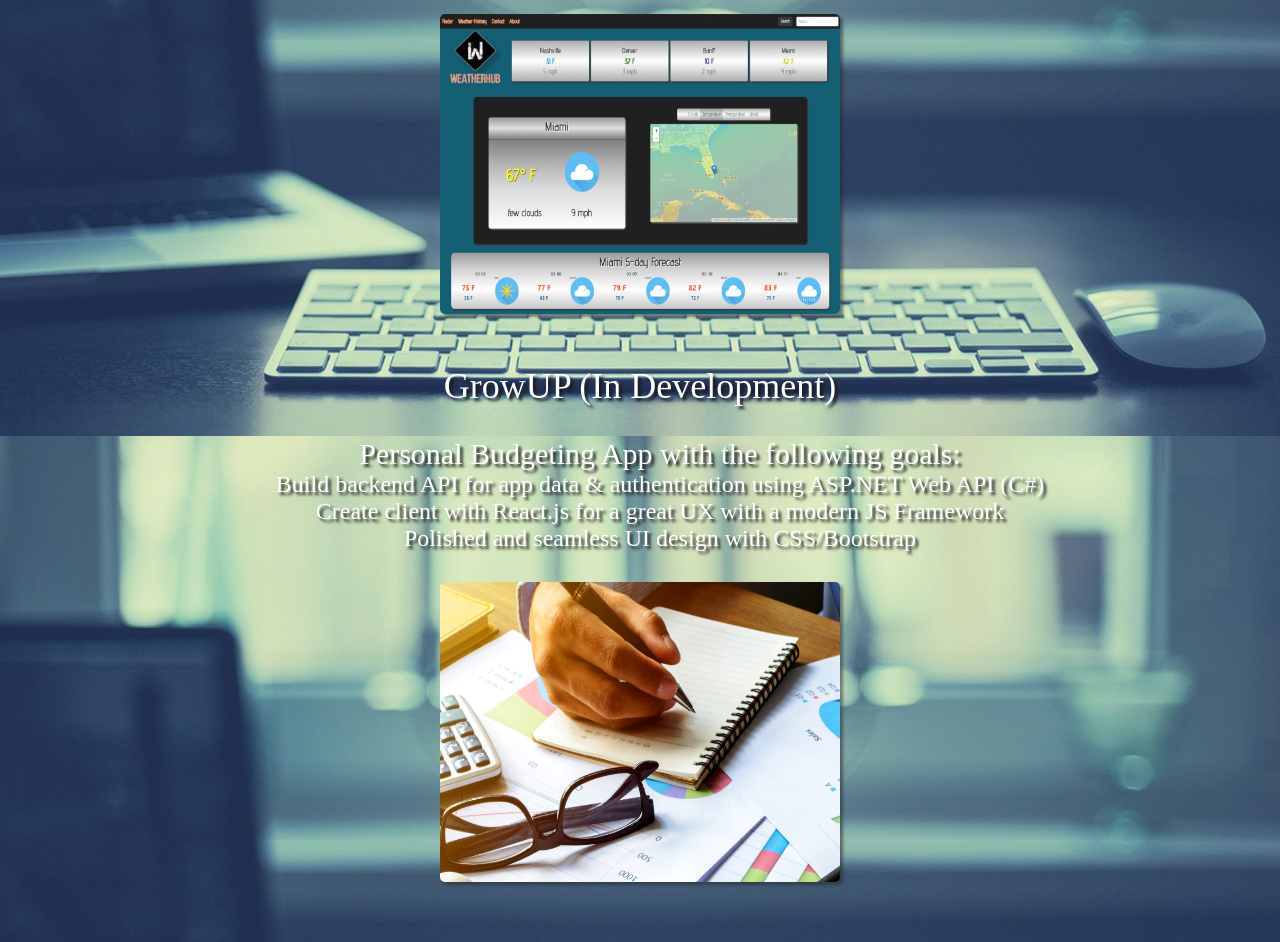
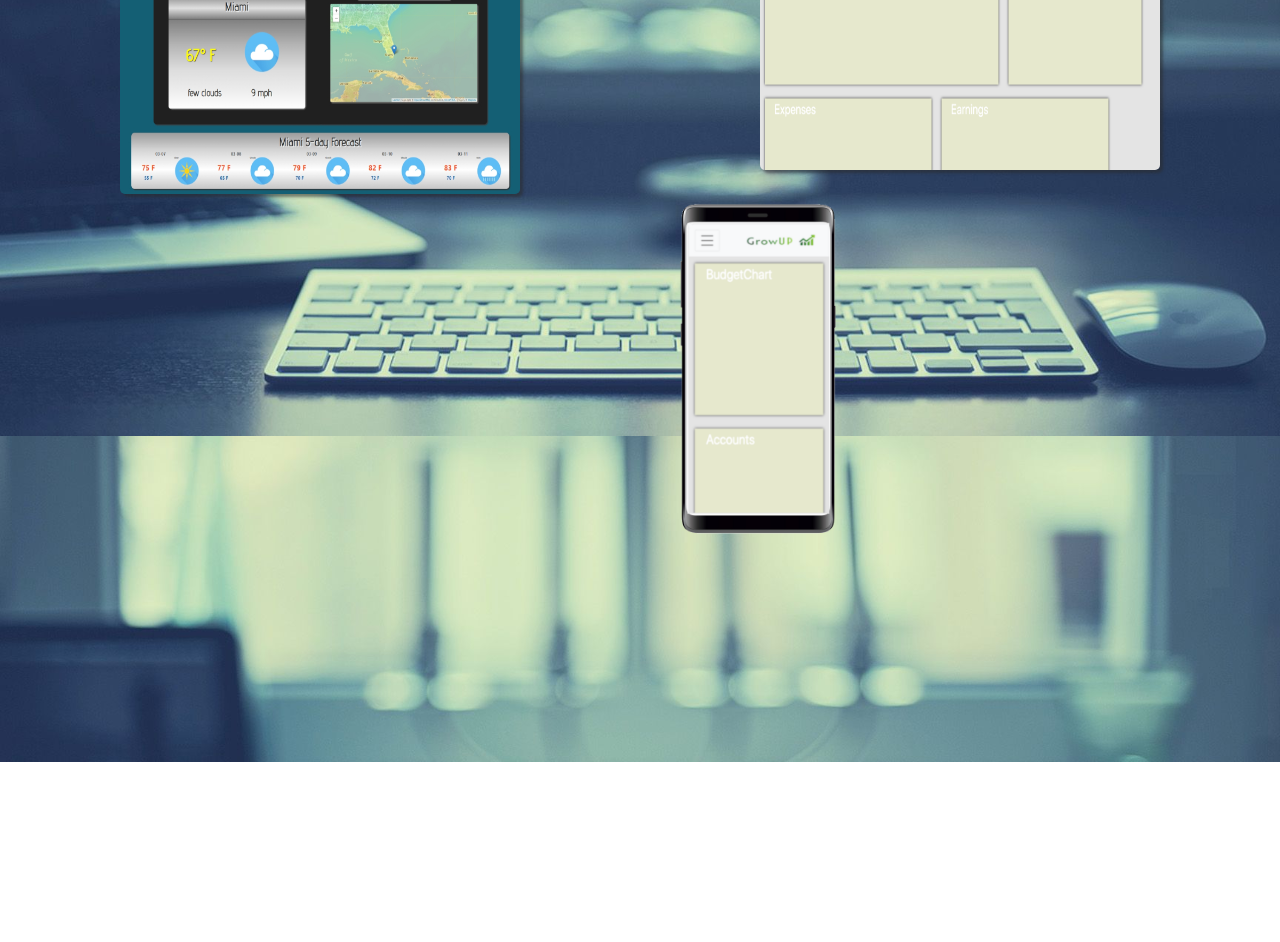
Before and after one commit to Carpmenter/Carpmenter.github.io, a website: page projects.html in a window 1280 px wide. Shown: the part 364-1306 px from the top of the page. After the commit the page ends 1126 px from the top, so only its background shows below. Drawn offline with nearby package versions, Linux system fonts and the light colour scheme; a web font is replaced by a local one.

Commit message:
Projects page update

```diff
--- a/index.css
+++ b/index.css
@@ -81,7 +81,7 @@ nav {
     box-shadow: inset 0 0 0 1000px rgba(255, 255, 255, 0.2);
 }
 #proj2-img{
-    background: url('images/budgetIdea.jpg') no-repeat center;
+    background: url('images/gu-update1.png') no-repeat center;
     background-size: 400px 300px;
     height: 300px;
     width: 400px;
@@ -92,6 +92,12 @@ nav {
 #proj2-img:hover{
     cursor: pointer;
     box-shadow: inset 0 0 0 1000px rgba(255, 255, 255, 0.2);
+}
+#mobile-img{
+    background: url('images/mobileApp.png') no-repeat center;
+    background-size: 200px 350px;
+    width: 200px;
+    height: 400px;
 }
 #main-projects ul { font-size: 30px;}
 #main-projects ul li{
--- a/projects.html
+++ b/projects.html
@@ -4,7 +4,8 @@
         <!--Google Fonts-->
         <link href='https://fonts.googleapis.com/css?family=Advent Pro' rel='stylesheet'>
         <link href='https://fonts.googleapis.com/css?family=Shadows Into Light Two' rel='stylesheet'>
-
+        <!-- Bootstrap -->
+        <link rel="stylesheet" href="https://maxcdn.bootstrapcdn.com/bootstrap/4.0.0/css/bootstrap.min.css"/>
         <link href="index.css" rel="stylesheet">
     </head>
     <body>
@@ -21,8 +22,9 @@
             </div>
         </header>
         <main>
-            <div id="main-projects">
-                <div style="margin-bottom: 5%;">
+            <div class="container-fluid">
+                <div class="row">
+                    <div class="col-md-6">
                         <div>WeatherHUB
                             <ul>Project Summary
                                 <li>Javascript Weather Application using Openweathermap, Leaflet, and Mapbox API's</li>
@@ -33,20 +35,25 @@
                         </div>
                         <a href="http://64.255.142.156:8080/WeatherHUB/main.html"><div id="proj1-img"></div></a>
                     </div>
-                <div style="margin-top: 5%;">
+                    <div class="col-md-6">
                         <div>GrowUP (In Development)
                             <ul>Personal Budgeting App with the following goals:
                                 <li>Build backend API for app data & authentication using ASP.NET Web API (C#)</li>
                                 <li>Create client with React.js for a great UX with a modern JS Framework</li>
-                            <li>Polished and seamless UI design with CSS/Bootstrap</li>
+                                <li>Polished and mobile friendly UI design using CSS/Bootstrap</li>
                             </ul>
                             </div>
                             <a href="https://github.com/Carpmenter/GrowUP"><div id="proj2-img"></div></a>
+                        <div id="mobile-img"></div>
                     </div>
                 </div>
+            </div>
+            <div id="main-projects">
+
+            </div>
         </main>
-
-        <script src="https://code.jquery.com/jquery-3.3.1.min.js"></script>
+        <script src="https://ajax.googleapis.com/ajax/libs/jquery/3.3.1/jquery.min.js"></script>
+        <script src="https://maxcdn.bootstrapcdn.com/bootstrap/4.0.0/js/bootstrap.min.js" integrity="sha384-JZR6Spejh4U02d8jOt6vLEHfe/JQGiRRSQQxSfFWpi1MquVdAyjUar5+76PVCmYl" crossorigin="anonymous"></script>
         <script src="transitions.js"></script>
     </body>
 </html>
```
Also changed, not shown: index.html (+3 -2 lines), images/gu-update1.png (added), images/mobileApp.png (added). Lines whose indentation alone changed are shown as unchanged.
